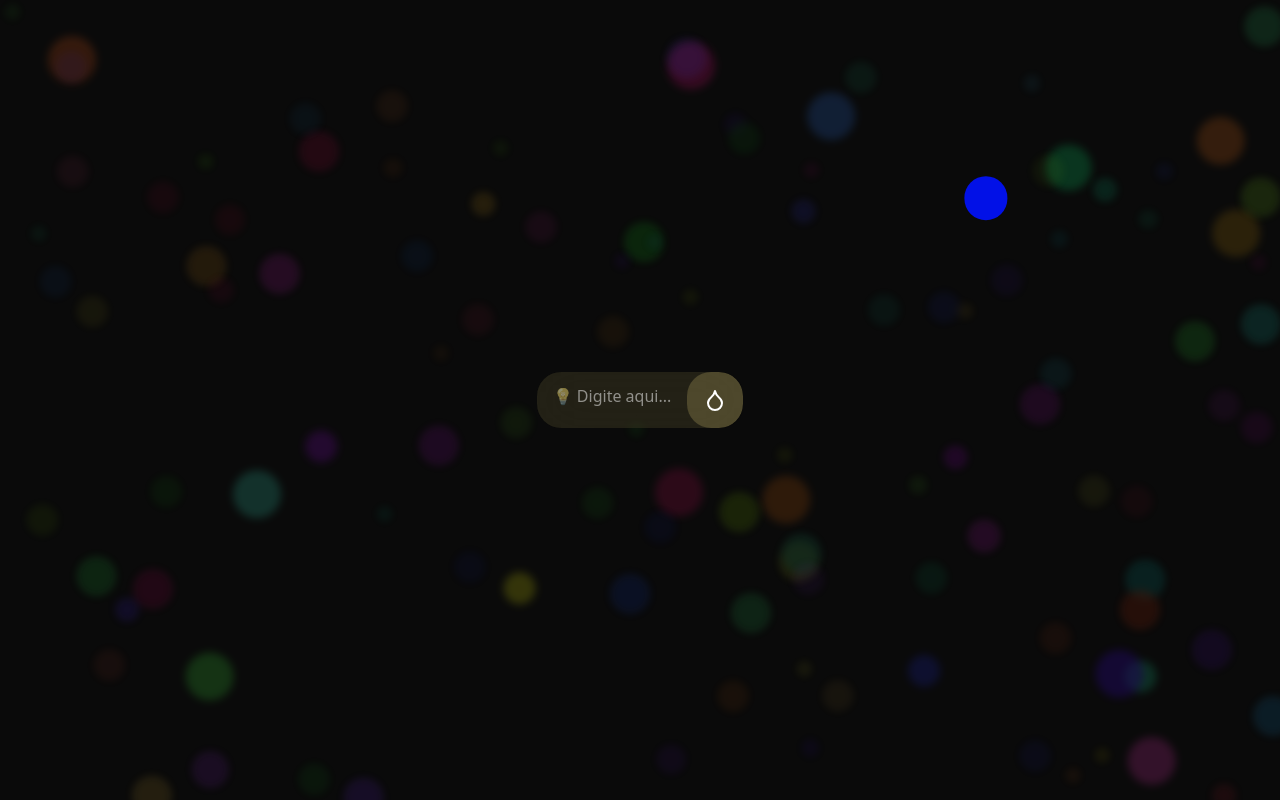
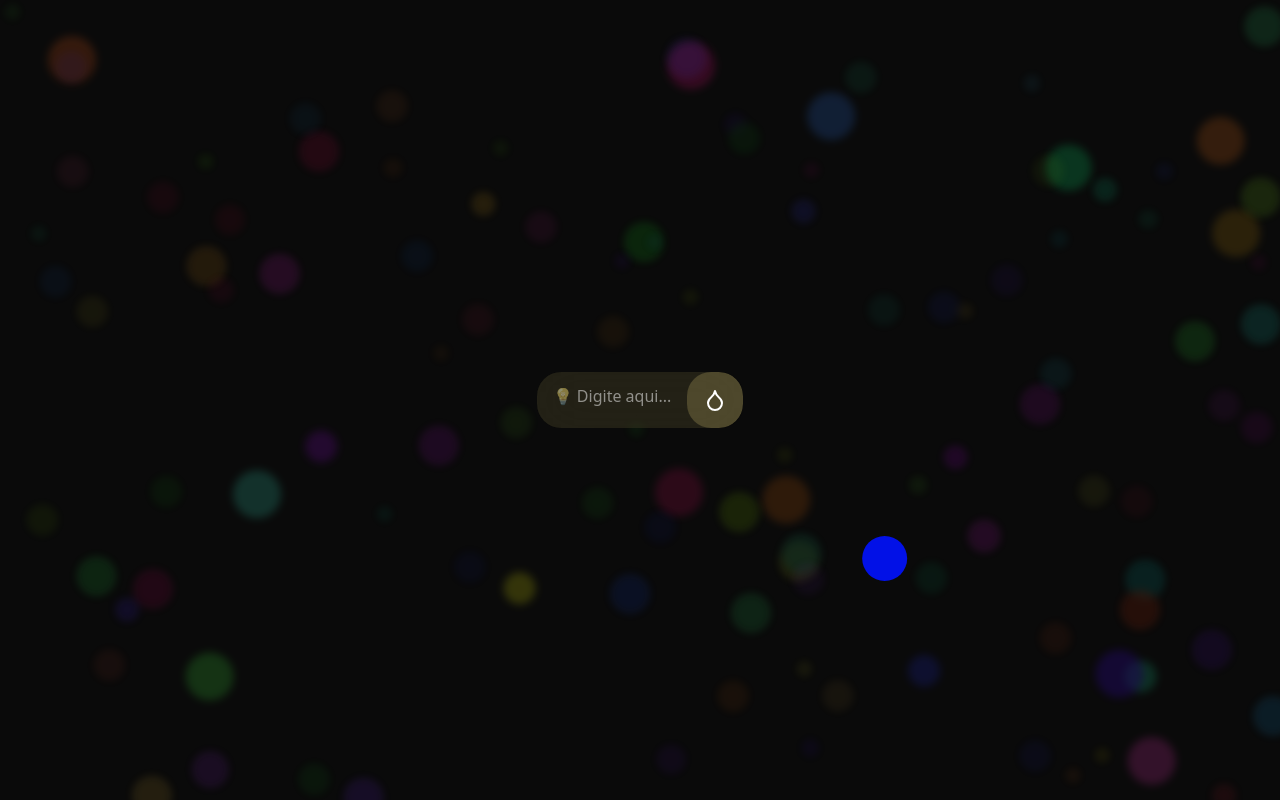
Before and after one commit to androsgithub/dropidea, a React (Vite) app: page / in a window 1280 px wide. Both pictures are taken after typing "Sample" into the empty fields and a click on the button 683 px from the left and 400 px from the top of the page. Built offline with nearby package versions, Linux system fonts and the light colour scheme; a web font is replaced by a local one.

Commit message:
feat: Refactor Particle structure and enhance position generation logic; update ParticleModal and related components for improved data handling

```diff
--- a/src/App.tsx
+++ b/src/App.tsx
@@ -4,8 +4,10 @@ import { DecorativeCirclesBackground } from './components/Floating/DecorativeCir
 import { Input } from './components/Input';
 import { ParticleModal } from './components/ParticleModal';
 import { useGlobalStore } from './stores/useGlobalStore';
+import { generatePosition } from './util/Position';
 
 function App() {
+  const particles = useGlobalStore((state) => state.particles);
   const setCreating = useGlobalStore((state) => state.setCreating);
   const addCircle = useGlobalStore((state) => state.addParticle);
 
@@ -18,7 +20,12 @@ function App() {
     setCreating(true);
     e.currentTarget.reset();
     await new Promise((r) => setTimeout(r, 2000));
-    addCircle({ id: uuid(), title: title, description: '', color, icon: '', notes: [] });
+
+    addCircle({
+      data: { id: uuid(), title: title, description: '', notes: [], insight: '' },
+      visual: { ...generatePosition(particles), color, icon: '' },
+      states: { generatingInsight: false }
+    });
     setCreating(false);
   }
 
--- a/src/components/Floating/ButtonCirclesBackground.tsx
+++ b/src/components/Floating/ButtonCirclesBackground.tsx
@@ -1,98 +1,44 @@
-import { useCallback, useEffect, useState } from 'react';
 import { useGlobalStore } from '../../stores/useGlobalStore';
-import type { Particle, ParticleData } from '../../types/Particle';
+import type { Particle } from '../../types/Particle';
 import { ParticleButton } from './ParticleButton';
 
 export const ButtonCirclesBackground = () => {
-  const [localParticles, setLocalParticles] = useState<Particle[]>([]);
+  // const [localParticles, setLocalParticles] = useState<Particle[]>([]);
   const particles = useGlobalStore((state) => state.particles);
   const setCurrentParticle = useGlobalStore((state) => state.setCurrentParticle);
 
-  const generatePosition = useCallback((existingParticles: Particle[]) => {
-    const offset = 20;
-    const containerWidth = window.innerWidth;
-    const containerHeight = window.innerHeight;
+  // useEffect(() => {
+  //   setLocalParticles((prevLocalParticles) => {
+  //     const currentParticleIds = new Set(particles.map((p) => p.data.id));
+  //     const filteredParticles = prevLocalParticles.filter((p) => currentParticleIds.has(p.data.id));
 
-    const deadZone = {
-      top: 35,
-      bottom: 65,
-      left: 35,
-      right: 65
-    };
+  //     const existingParticleIds = new Set(filteredParticles.map((p) => p.data.id));
+  //     const newParticles = particles.filter((p) => !existingParticleIds.has(p.data.id));
 
-    const minLeft = ((offset * 6) / containerWidth) * 100;
-    const maxLeft = 100 - minLeft;
-    const minTop = ((offset * 6) / containerHeight) * 100;
-    const maxTop = 100 - minTop;
-    const distanceThreshold = 5;
+  //     // Atualiza dados das partículas existentes (caso tenham mudado)
+  //     const updatedExistingParticles = filteredParticles.map((localParticle) => {
+  //       const updatedData = particles.find((p) => p.data.id === localParticle.data.id);
+  //       return updatedData ? { ...localParticle, data: updatedData } : localParticle;
+  //     });
 
-    let top: number, left: number, phase: number;
-    let isColliding: boolean;
-    let attempts = 0;
-    const maxAttempts = 100;
-
-    do {
-      left = Math.random() * (maxLeft - minLeft) + minLeft;
-      top = Math.random() * (maxTop - minTop) + minTop;
-      phase = Math.random() * Math.PI * 2;
-
-      isColliding = existingParticles.some((c) => {
-        const dtop = c.visual.top - top;
-        const dleft = c.visual.left - left;
-        const distance = Math.sqrt(dtop * dtop + dleft * dleft);
-        return distance < distanceThreshold;
-      });
-
-      attempts++;
-    } while ((isColliding || isInsideDeadZone(deadZone, left, top)) && attempts < maxAttempts);
-
-    return { top, left, phase };
-  }, []);
-
-  useEffect(() => {
-    setLocalParticles((prevLocalParticles) => {
-      const currentParticleIds = new Set(particles.map((p) => p.id));
-      const filteredParticles = prevLocalParticles.filter((p) => currentParticleIds.has(p.data.id));
-
-      const existingParticleIds = new Set(filteredParticles.map((p) => p.data.id));
-      const newParticleData = particles.filter((p) => !existingParticleIds.has(p.id));
-
-      // Gera posições apenas para as novas partículas
-      const newParticles = newParticleData.map((particleData) => {
-        const position = generatePosition(filteredParticles);
-        return {
-          data: particleData,
-          visual: {
-            ...position
-          }
-        };
-      });
-
-      // Atualiza dados das partículas existentes (caso tenham mudado)
-      const updatedExistingParticles = filteredParticles.map((localParticle) => {
-        const updatedData = particles.find((p) => p.id === localParticle.data.id);
-        return updatedData ? { ...localParticle, data: updatedData } : localParticle;
-      });
-
-      return [...updatedExistingParticles, ...newParticles];
-    });
-  }, [particles, generatePosition]);
-  function onParticleClick(data: ParticleData) {
-    setCurrentParticle(data);
+  //     return [...updatedExistingParticles, ...newParticles];
+  //   });
+  // }, [particles]);
+  function onParticleClick(particle: Particle) {
+    setCurrentParticle(particle);
   }
 
   return (
     <div className="absolute flex size-full items-center justify-center">
-      {localParticles.map(({ data, visual }) => (
+      {particles.map((particle) => (
         <ParticleButton
-          onClick={() => onParticleClick(data)}
-          key={data.id}
-          data={data}
-          visual={visual}
+          particle={particle}
+          onClick={() => onParticleClick(particle)}
+          key={particle.data.id}
           style={{
             position: 'absolute',
-            top: `${visual.top}%`,
-            left: `${visual.left}%`,
+            top: `${particle.visual.top}%`,
+            left: `${particle.visual.left}%`,
             transform: 'translate(-50%, -50%)'
           }}
         />
@@ -100,16 +46,3 @@ export const ButtonCirclesBackground = () => {
     </div>
   );
 };
-
-const isInsideDeadZone = (
-  deadZone: {
-    top: number;
-    bottom: number;
-    left: number;
-    right: number;
-  },
-  left: number,
-  top: number
-) => {
-  return left >= deadZone.left && left <= deadZone.right && top >= deadZone.top && top <= deadZone.bottom;
-};
--- a/src/components/Floating/ParticleButton.tsx
+++ b/src/components/Floating/ParticleButton.tsx
@@ -2,12 +2,13 @@ import { AnimatePresence, motion, useAnimationFrame, useMotionValue, type Varian
 import { useMemo, useRef, useState } from 'react';
 import type { Particle } from '../../types/Particle';
 
-interface ParticleButtonProps extends Particle {
+interface ParticleButtonProps {
+  particle: Particle;
   style: React.CSSProperties;
   onClick: () => void;
 }
 
-export function ParticleButton({ data, visual, style, onClick }: ParticleButtonProps) {
+export function ParticleButton({ particle, style, onClick }: ParticleButtonProps) {
   const x = useMotionValue(0);
   const y = useMotionValue(0);
   const floatingSize = useMotionValue(42);
@@ -34,10 +35,10 @@ export function ParticleButton({ data, visual, style, onClick }: ParticleButtonP
 
     const time = elapsed.current;
 
-    x.set(Math.cos(time + visual.phase) * 5);
-    y.set(Math.sin(time + visual.phase) * 10);
+    x.set(Math.cos(time + particle.visual.phase) * 5);
+    y.set(Math.sin(time + particle.visual.phase) * 10);
 
-    const pulse = 1 + 0.1 * Math.sin(time * 2 + visual.phase);
+    const pulse = 1 + 0.1 * Math.sin(time * 2 + particle.visual.phase);
     floatingSize.set(42 * pulse);
   });
   const variants: Variants = {
@@ -51,9 +52,9 @@ export function ParticleButton({ data, visual, style, onClick }: ParticleButtonP
         bounce: 0.25,
         mass: 0.5
       },
-      top: `${visual.top}%`,
-      left: `${visual.left}%`,
-      boxShadow: data.insight && `0 0 32px ${data.color}`,
+      top: `${particle.visual.top}%`,
+      left: `${particle.visual.left}%`,
+      boxShadow: particle.data.insight && `0 0 32px ${particle.visual.color}`,
       filter: 'contrast(100%) brightness(100%)'
     },
     whileHover: {
@@ -64,7 +65,7 @@ export function ParticleButton({ data, visual, style, onClick }: ParticleButtonP
     whileTap: {
       scale: 1.8,
       filter: 'contrast(130%) brightness(130%)',
-      boxShadow: `0 0 48px ${data.color}`,
+      boxShadow: `0 0 48px ${particle.visual.color}`,
       transition: { duration: 0.1, delay: 0 }
     }
   };
@@ -83,18 +84,18 @@ export function ParticleButton({ data, visual, style, onClick }: ParticleButtonP
       onAnimationComplete={() => setIsAnimationEnd(true)}
       style={{
         ...style,
-        top: `${visual.top}%`,
-        left: `${visual.left}%`,
-        backgroundColor: data.color,
+        top: `${particle.visual.top}%`,
+        left: `${particle.visual.left}%`,
+        backgroundColor: particle.visual.color,
         borderRadius: '50%',
         width: floatingSize,
         height: floatingSize,
-        boxShadow: data.insight && `0 0 32px ${data.color}`,
+        boxShadow: particle.data.insight && `0 0 32px ${particle.visual.color}`,
         x,
         y
       }}
     >
-      {data.icon}
+      {particle.visual.icon}
       <AnimatePresence>
         {isHovered && (
           <motion.div
@@ -109,10 +110,10 @@ export function ParticleButton({ data, visual, style, onClick }: ParticleButtonP
             }}
             className="pointer-events-none absolute bottom-full mb-1 flex justify-self-center rounded-full px-1 py-0.5 text-[8px] font-semibold"
             style={{
-              backgroundColor: data.color + '48'
+              backgroundColor: particle.visual.color + '48'
             }}
           >
-            <p className="max-w-24 flex-1 truncate">{data.title}</p>
+            <p className="max-w-24 flex-1 truncate">{particle.data.title}</p>
           </motion.div>
         )}
       </AnimatePresence>
--- a/src/components/ParticleModal/ParticleContent.tsx
+++ b/src/components/ParticleModal/ParticleContent.tsx
@@ -4,14 +4,14 @@ import { Plus } from 'lucide-react';
 import { useState, type ChangeEvent } from 'react';
 import { HexColorPicker } from 'react-colorful';
 import { v1 as uuid } from 'uuid';
-import type { ParticleData } from '../../types/Particle';
+import type { Particle } from '../../types/Particle';
 
-export function ParticleContent({ currentParticle }: { currentParticle: ParticleData }) {
-  const [title, setTitle] = useState(currentParticle.title);
-  const [description, setDescription] = useState(currentParticle.description);
-  const [notes, setNotes] = useState(currentParticle.notes);
-  const [emoji, setEmoji] = useState(currentParticle.icon);
-  const [color, setColor] = useState(currentParticle.color);
+export function ParticleContent({ currentParticle }: { currentParticle: Particle }) {
+  const [title, setTitle] = useState(currentParticle.data.title);
+  const [description, setDescription] = useState(currentParticle.data.description);
+  const [notes, setNotes] = useState(currentParticle.data.notes);
+  const [emoji, setEmoji] = useState(currentParticle.visual.icon);
+  const [color, setColor] = useState(currentParticle.visual.color);
 
   const [isSelectingEmoji, setIsSelectingEmoji] = useState(false);
   const [isSelectingColor, setIsSelectingColor] = useState(false);
@@ -40,9 +40,9 @@ export function ParticleContent({ currentParticle }: { currentParticle: Particle
             name="newTitle"
             className="w-full rounded-md border p-1 px-2 contrast-100 outline-none focus:contrast-90"
             style={{
-              borderColor: `color-mix(in srgb, ${currentParticle.color} 5%,  color-mix(in srgb, transparent 25%, var(--color-neutral-700) 75%) 95%)`,
+              borderColor: `color-mix(in srgb, ${currentParticle.visual.color} 5%,  color-mix(in srgb, transparent 25%, var(--color-neutral-700) 75%) 95%)`,
 
-              backgroundColor: `color-mix(in srgb, ${currentParticle.color} 5%,  color-mix(in srgb, transparent 25%, var(--color-neutral-800) 75%) 95%)`
+              backgroundColor: `color-mix(in srgb, ${currentParticle.visual.color} 5%,  color-mix(in srgb, transparent 25%, var(--color-neutral-800) 75%) 95%)`
             }}
             value={title}
             onChange={onTitleChange}
@@ -91,9 +91,9 @@ export function ParticleContent({ currentParticle }: { currentParticle: Particle
           name="newDescription"
           className="scrollbar-float w-full resize-none rounded-md border p-1 px-2 contrast-100 outline-none focus:contrast-90"
           style={{
-            borderColor: `color-mix(in srgb, ${currentParticle.color} 5%,  color-mix(in srgb, transparent 25%, var(--color-neutral-700) 75%) 95%)`,
+            borderColor: `color-mix(in srgb, ${currentParticle.visual.color} 5%,  color-mix(in srgb, transparent 25%, var(--color-neutral-700) 75%) 95%)`,
 
-            backgroundColor: `color-mix(in srgb, ${currentParticle.color} 5%,  color-mix(in srgb, transparent 25%, var(--color-neutral-800) 75%) 95%)`
+            backgroundColor: `color-mix(in srgb, ${currentParticle.visual.color} 5%,  color-mix(in srgb, transparent 25%, var(--color-neutral-800) 75%) 95%)`
           }}
           value={description}
           onChange={onDescriptionChange}
--- a/src/stores/useGlobalStore.ts
+++ b/src/stores/useGlobalStore.ts
@@ -1,23 +1,23 @@
 import { create } from 'zustand';
-import type { ParticleData } from '../types/Particle';
+import type { Particle } from '../types/Particle';
 
 type Store = {
   // States
-  creating: boolean,
-  setCreating: (creating: boolean) => void,
+  creating: boolean;
+  setCreating: (creating: boolean) => void;
 
   // Data
-  particles: ParticleData[],
-  deletedParticles: ParticleData[],
+  particles: Particle[];
+  deletedParticles: Particle[];
 
-  addParticle: (particle: ParticleData) => void,
-  updateParticle: (particle: ParticleData) => void,
-  deleteParticle: (id: string) => void,
-  restoreParticle: (id: string) => void,
+  addParticle: (particle: Particle) => void;
+  updateParticle: (particle: Particle) => void;
+  deleteParticle: (id: string) => void;
+  restoreParticle: (id: string) => void;
 
   // Current
-  currentParticle: ParticleData | null,
-  setCurrentParticle: (particle: ParticleData | null) => void
+  currentParticle: Particle | null;
+  setCurrentParticle: (particle: Particle | null) => void;
 };
 
 export const useGlobalStore = create<Store>((set) => ({
@@ -36,7 +36,7 @@ export const useGlobalStore = create<Store>((set) => ({
 
   updateParticle: (updatedParticle) =>
     set((state) => {
-      const _particles = state.particles.map((p) => (p.id === updatedParticle.id ? updatedParticle : p));
+      const _particles = state.particles.map((p) => (p.data.id === updatedParticle.data.id ? updatedParticle : p));
       localStorage.setItem('particlesData', JSON.stringify(_particles));
       return { particles: _particles };
     }),
@@ -44,10 +44,10 @@ export const useGlobalStore = create<Store>((set) => ({
   deleteParticle: (id) =>
     set((state) => {
       // Filtra a partícula deletada da lista principal
-      const _particles = state.particles.filter((p) => p.id !== id);
+      const _particles = state.particles.filter((p) => p.data.id !== id);
 
       // Busca a partícula deletada para salvar no deletedParticles
-      const deletedParticle = state.particles.find((p) => p.id === id);
+      const deletedParticle = state.particles.find((p) => p.data.id === id);
       if (!deletedParticle) return {}; // Se não achou, não faz nada
 
       const _deletedParticles = [...state.deletedParticles, deletedParticle];
@@ -62,11 +62,11 @@ export const useGlobalStore = create<Store>((set) => ({
   restoreParticle: (id) =>
     set((state) => {
       // Busca a partícula a ser restaurada
-      const restoredParticle = state.deletedParticles.find((p) => p.id === id);
+      const restoredParticle = state.deletedParticles.find((p) => p.data.id === id);
       if (!restoredParticle) return {};
 
       // Remove das deletadas
-      const _deletedParticles = state.deletedParticles.filter((p) => p.id !== id);
+      const _deletedParticles = state.deletedParticles.filter((p) => p.data.id !== id);
       // Adiciona na lista principal
       const _particles = [...state.particles, restoredParticle];
 
--- /dev/null
+++ b/src/util/Position.ts
@@ -0,0 +1,54 @@
+import type { Particle } from '../types/Particle';
+
+export function generatePosition(existingParticles: Particle[]) {
+  const offset = 20;
+  const containerWidth = window.innerWidth;
+  const containerHeight = window.innerHeight;
+
+  const deadZone = {
+    top: 35,
+    bottom: 65,
+    left: 35,
+    right: 65
+  };
+
+  const minLeft = ((offset * 6) / containerWidth) * 100;
+  const maxLeft = 100 - minLeft;
+  const minTop = ((offset * 6) / containerHeight) * 100;
+  const maxTop = 100 - minTop;
+  const distanceThreshold = 5;
+
+  let top: number, left: number, phase: number;
+  let isColliding: boolean;
+  let attempts = 0;
+  const maxAttempts = 100;
+
+  do {
+    left = Math.random() * (maxLeft - minLeft) + minLeft;
+    top = Math.random() * (maxTop - minTop) + minTop;
+    phase = Math.random() * Math.PI * 2;
+
+    isColliding = existingParticles.some((c) => {
+      const dtop = c.visual.top - top;
+      const dleft = c.visual.left - left;
+      const distance = Math.sqrt(dtop * dtop + dleft * dleft);
+      return distance < distanceThreshold;
+    });
+
+    attempts++;
+  } while ((isColliding || isInsideDeadZone(deadZone, left, top)) && attempts < maxAttempts);
+
+  return { top, left, phase };
+}
+export const isInsideDeadZone = (
+  deadZone: {
+    top: number;
+    bottom: number;
+    left: number;
+    right: number;
+  },
+  left: number,
+  top: number
+) => {
+  return left >= deadZone.left && left <= deadZone.right && top >= deadZone.top && top <= deadZone.bottom;
+};
```
Also changed, not shown: src/components/ParticleModal/ParticleFooter.tsx (+4 -4 lines), src/components/ParticleModal/ParticleHeader.tsx (+5 -5 lines), src/components/ParticleModal/ParticleInsight.tsx (+6 -6 lines), src/components/ParticleModal/index.tsx (+7 -7 lines), src/types/Particle.ts (+19 -14 lines).
